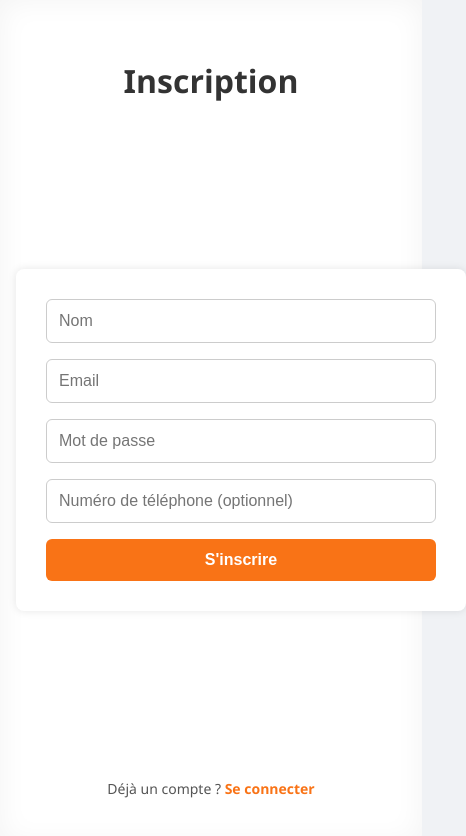
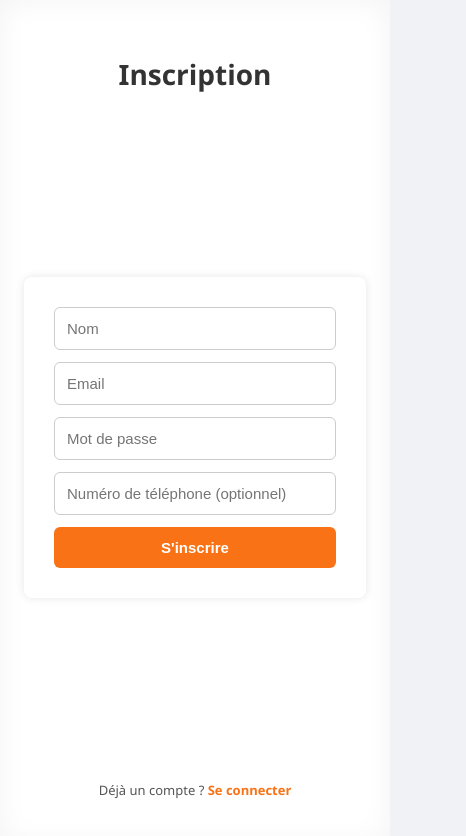
Before and after one commit to jmelhamza/jotya-App, a React (Vite) app in the folder client/: page /inscription in a window 390 px wide. Shown: the top 836 px of the page, 466 px wide, since content can reach past the window. Built offline with nearby package versions, Linux system fonts and the light colour scheme; no server answers.

Commit message:
somme css on some pages have been more good

```diff
--- a/client/src/componnents/Navbar.jsx
+++ b/client/src/componnents/Navbar.jsx
@@ -1,7 +1,6 @@
 import React, { useState } from 'react';
 import { Link } from 'react-router-dom';
 import '../styles/Navbar.css';
-
 
 const Navbar = () => {
   const [isOpen, setIsOpen] = useState(false);
@@ -21,7 +20,8 @@ const Navbar = () => {
       <div className={`nav-links ${isOpen ? "open" : ""}`}>
         <li><Link to="/" onClick={() => setIsOpen(false)}>Accueil</Link></li>
         <li><Link to="/produits" onClick={() => setIsOpen(false)}>Produits</Link></li>
-        <li><Link to="/panier" className="link-white">Panier</Link></li>
+        {/* ✅ تم إضافة onClick هنا */}
+        <li><Link to="/panier" className="link-white" onClick={() => setIsOpen(false)}>Panier</Link></li>
 
         {token && <li><Link to="/ajouter-produit" onClick={() => setIsOpen(false)}>Ajouter un produit</Link></li>}
 
--- a/client/src/pages/Accueil.jsx
+++ b/client/src/pages/Accueil.jsx
@@ -10,9 +10,17 @@ const Accueil = () => {
   const [currentIndex, setCurrentIndex] = useState(0);
 
   useEffect(() => {
+    // ✅ التحميل المسبق للصور
+    images.forEach(image => {
+      const img = new Image();
+      img.src = image;
+    });
+
+    // ✅ تشغيل السلايدر
     const interval = setInterval(() => {
       setCurrentIndex((prevIndex) => (prevIndex + 1) % images.length);
     }, 5000);
+
     return () => clearInterval(interval);
   }, [images.length]);
 
--- a/client/src/pages/Register.jsx
+++ b/client/src/pages/Register.jsx
@@ -2,7 +2,7 @@ import React, { useState } from 'react';
 import '../styles/Register.css';
 import jotiyaLogo from '../assets/jotiya-logo.png';
 import axios from 'axios';
-import { useNavigate } from 'react-router-dom';
+import { useNavigate, Link } from 'react-router-dom'; // ✅ تم إضافة Link
 
 // ✅ أضف هذا السطر في الأعلى لاستخدام المتغير البيئي
 const API_BASE_URL = import.meta.env.VITE_API_URL;
@@ -44,7 +44,6 @@ const Register = () => {
 
     if (Object.keys(validationErrors).length === 0) {
       try {
-        // ✅ تم تعديل هذا السطر لاستخدام الرابط الأساسي الديناميكي
         const response = await axios.post(`${API_BASE_URL}/api/auth/register`, formData);
         setMessage('Inscription réussie ! Vous pouvez الآن vous connecter.');
 
@@ -105,7 +104,7 @@ const Register = () => {
 
           <button type="submit">S'inscrire</button>
         </form>
-        <p>Déjà un compte ? <a href="/connexion">Se connecter</a></p>
+        <p>Déjà un compte ? <Link to="/connexion">Se connecter</Link></p>
       </div>
     </div>
   );
--- a/client/src/styles/Login.css
+++ b/client/src/styles/Login.css
@@ -1,3 +1,8 @@
+/* 🌐 Base Styles */
+* {
+    box-sizing: border-box;
+}
+
 /* 🌐 حاوية تسجيل الدخول */
 .login-container {
     display: flex;
@@ -64,6 +69,7 @@
     border-radius: 10px;
     background-color: #f9f9f9;
     transition: all 0.3s ease;
+    width: 100%;
 }
 
 .login-form input:focus {
@@ -83,6 +89,7 @@
     font-weight: bold;
     cursor: pointer;
     transition: background-color 0.3s, transform 0.2s;
+    width: 100%;
 }
 
 .login-form button:hover {
@@ -145,7 +152,7 @@
 
     .login-form input,
     .login-form button {
-    font-size: 16px;
+        font-size: 15px;
         padding: 12px;
     }
 
--- a/client/src/styles/Navbar.css
+++ b/client/src/styles/Navbar.css
@@ -90,7 +90,7 @@
     position: absolute;
     top: 60px; /* ارتفاع النافبار */
     right: 0;
-    left: 0; /* اجعل القائمة تمتد عبر العرض كاملا */
+    left: 0;
     background-color: #292f36;
     flex-direction: column;
     width: 100%;
@@ -102,23 +102,27 @@
     border-radius: 0 0 8px 8px;
     box-shadow: 0 4px 12px rgba(0,0,0,0.3);
     padding-left: 0;
-    z-index: 1000; /* مهم */
+    z-index: 1000;
   }
 
   .nav-links.open {
-    max-height: 500px; /* زيادة قيمة لتتسع كل العناصر */
+    max-height: 500px;
     opacity: 1;
     pointer-events: auto;
     padding: 15px 0;
+    overflow-y: auto; /* ✅ إضافة هذا السطر للسماح بالتمرير إذا كانت القائمة طويلة */
   }
 
   .nav-links li {
     margin: 12px 0;
     text-align: center;
+    box-sizing: border-box; /* ✅ تأكد من أن العناصر تتكيف مع العرض */
+    width: 100%; /* ✅ تأكد من أن كل عنصر يملأ العرض */
   }
 
   .nav-links li a {
     display: block;
     padding: 10px 20px;
+    width: 100%; /* ✅ تأكد من أن الرابط يملأ مساحة العنصر */
   }
 }
--- a/client/src/styles/Register.css
+++ b/client/src/styles/Register.css
@@ -98,31 +98,42 @@
   text-decoration: underline;
 }
 
-/* ✅ Responsive pour mobile */
+/* ✅ تحسين الجزء الـ Responsive للهواتف */
 @media (max-width: 768px) {
   .register-container {
-    flex-direction: column;
+    flex-direction: column; /* ⬅️ هذا هو ما يجعل المحتوى يترتب فوق بعضه */
   }
 
   .register-left {
-    display: none; /* ❌ إخفاء الصورة تماما */
+    display: none; /* إخفاء الصورة تماماً لتوفير مساحة على الهاتف */
   }
 
   .register-right {
     width: 100%;
-    padding: 2rem 1rem;
+    /* تقليل الـ padding ليصبح ملائماً للهواتف */
+    padding: 2rem 1.5rem;
+  }
+
+  .register-right h2 {
+    font-size: 1.75rem; /* تصغير العنوان قليلاً */
   }
 
   .register-form {
     max-width: 100%;
-    width: 100%;
+    /* تقليل المسافات بين الحقول قليلاً */
+    gap: 0.75rem;
   }
 
   .register-form input,
   .register-form button {
-    font-size: 16px;
+    /* تعديل حجم الخط والـ padding ليكون مريحاً على الهاتف */
+    font-size: 15px;
     padding: 12px;
     border-radius: 6px;
+  }
+
+  .register-right p {
+    font-size: 13px; /* تصغير حجم الخط ليكون أكثر ملائمة */
   }
 }
 .error {
```
Lines whose indentation alone changed are shown as unchanged.
